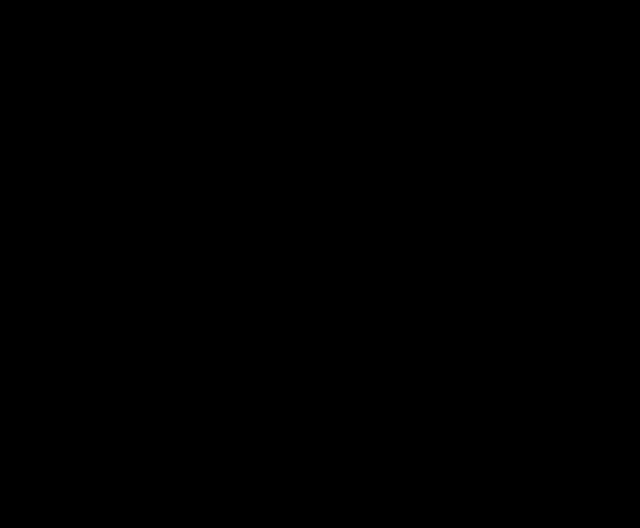
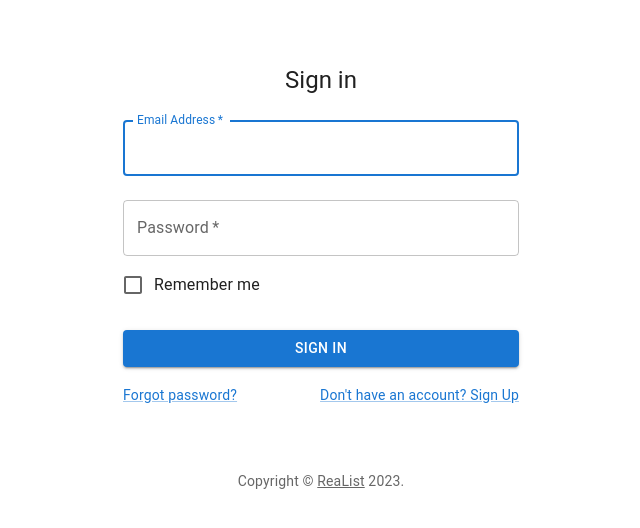
Before and after one commit to tr-vs/realist, a React (Create React App) app in the folder frontend/rea-list/: page /login in a window 1280 px wide. Shown: the top 528 px of the page, without its empty margins (319-959 px from the left). Built offline with nearby package versions, Linux system fonts and the light colour scheme.

Commit message:
Created the Sign In page

```diff
--- a/frontend/rea-list/src/pages/LoginPage.js
+++ b/frontend/rea-list/src/pages/LoginPage.js
@@ -1,9 +1,12 @@
-import { color } from "d3"
+import SignIn from "../templates/SignIn"
 
-const LoginPage = () => {
+const SignInPage  = () => {
     return (
-        <h1>Test</h1>
+
+        <div className = "full-container" >
+            <SignIn/>
+        </div>
     )
 }
 
-export default LoginPage
+export default SignInPage
--- a/frontend/rea-list/src/templates/SignIn.js
+++ b/frontend/rea-list/src/templates/SignIn.js
@@ -1 +1,113 @@
-// To do
+import * as React from 'react';
+import Avatar from '@mui/material/Avatar';
+import Button from '@mui/material/Button';
+import CssBaseline from '@mui/material/CssBaseline';
+import TextField from '@mui/material/TextField';
+import FormControlLabel from '@mui/material/FormControlLabel';
+import Checkbox from '@mui/material/Checkbox';
+import Link from '@mui/material/Link';
+import Grid from '@mui/material/Grid';
+import Box from '@mui/material/Box';
+import LockOutlinedIcon from '@mui/icons-material/LockOutlined';
+import Typography from '@mui/material/Typography';
+import Container from '@mui/material/Container';
+import { createTheme, ThemeProvider } from '@mui/material/styles';
+
+function Copyright(props) {
+  return (
+    <Typography variant="body2" color="text.secondary" align="center" {...props}>
+      {'Copyright © '}
+      <Link color="inherit" href="/">
+        ReaList
+      </Link>{' '}
+      {new Date().getFullYear()}
+      {'.'}
+    </Typography>
+  );
+}
+
+// TODO remove, this demo shouldn't need to reset the theme.
+
+const defaultTheme = createTheme();
+
+export default function SignIn() {
+  const handleSubmit = (event) => {
+    event.preventDefault();
+    const data = new FormData(event.currentTarget);
+    console.log({
+      email: data.get('email'),
+      password: data.get('password'),
+    });
+  };
+
+  return (
+    <ThemeProvider theme={defaultTheme}>
+      <Container component="main" maxWidth="xs">
+        <CssBaseline />
+        <Box
+          sx={{
+            marginTop: 8,
+            display: 'flex',
+            flexDirection: 'column',
+            alignItems: 'center',
+          }}
+        >
+          {/* <Avatar sx={{ m: 1, bgcolor: 'secondary.main' }}>
+            <LockOutlinedIcon />
+          </Avatar> */}
+          {/* i removed the avatar image above*/}
+          <Typography component="h1" variant="h5">
+            Sign in
+          </Typography>
+          <Box component="form" onSubmit={handleSubmit} noValidate sx={{ mt: 1 }}>
+            <TextField
+              margin="normal"
+              required
+              fullWidth
+              id="email"
+              label="Email Address"
+              name="email"
+              autoComplete="email"
+              autoFocus
+            />
+            <TextField
+              margin="normal"
+              required
+              fullWidth
+              name="password"
+              label="Password"
+              type="password"
+              id="password"
+              autoComplete="current-password"
+            />
+            <FormControlLabel
+              control={<Checkbox value="remember" color="primary" />}
+              label="Remember me"
+            />
+            <Button
+              type="submit"
+              fullWidth
+              variant="contained"
+              sx={{ mt: 3, mb: 2 }}
+            >
+              Sign In
+            </Button>
+            <Grid container>
+              <Grid item xs>
+                <Link href="#" variant="body2">
+                  Forgot password?
+                </Link>
+              </Grid>
+              <Grid item>
+                <Link href="#" variant="body2">
+                  {"Don't have an account? Sign Up"}
+                </Link>
+              </Grid>
+            </Grid>
+          </Box>
+        </Box>
+        <Copyright sx={{ mt: 8, mb: 4 }} />
+      </Container>
+    </ThemeProvider>
+  );
+}
```
Also changed, not shown: frontend/rea-list/package.json (indentation only), 1 other file (tests, documents, lock files or other folders).
